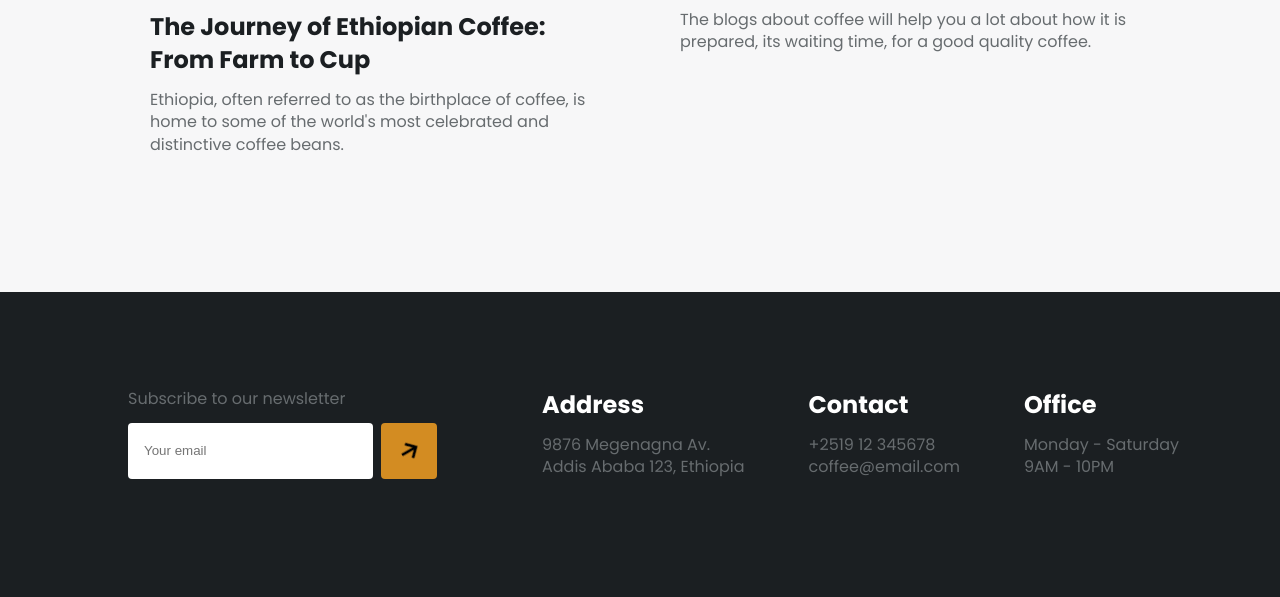
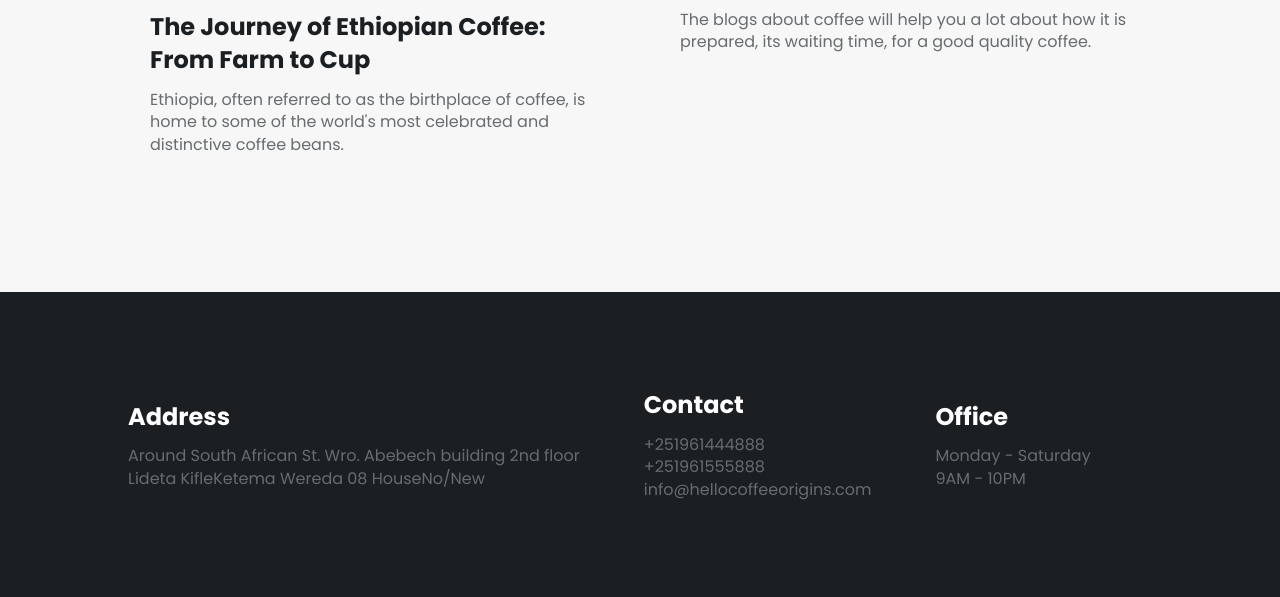
Before and after one commit to ankiyondesigns/coffee-house-frontend, a plain HTML site: page index.html in a window 1280 px wide. Shown: the part 3049-3646 px from the top of the page. Drawn offline with nearby package versions, Linux system fonts and the light colour scheme.

Commit message:
update: remove newsletter and add real info

```diff
--- a/index.html
+++ b/index.html
@@ -396,34 +396,21 @@
         <h1 class="footer__title"></h1>
 
         <div class="footer__content grid">
-          <div class="footer__data">
-            <p class="footer__description">Subscribe to our newsletter</p>
-
-            <div class="footer__newsletter">
-              <input
-                type="email"
-                placeholder="Your email"
-                class="footer__input"
-              />
-              <button class="footer__button">
-                <i class="bx bx-right-arrow-alt"></i>
-              </button>
-            </div>
-          </div>
 
           <div class="footer__data">
             <h2 class="footer__subtitle">Address</h2>
             <p class="footer__information">
-              9876 Megenagna Av. <br />
-              Addis Ababa 123, Ethiopia
+              Around South African St. Wro. Abebech building 2nd floor <br />
+              Lideta KifleKetema Wereda 08 HouseNo/New
             </p>
           </div>
 
           <div class="footer__data">
             <h2 class="footer__subtitle">Contact</h2>
             <p class="footer__information">
-              +2519 12 345678 <br />
-              coffee@email.com
+              +251961444888 <br />
+              +251961555888 <br>
+              info@hellocoffeeorigins.com
             </p>
           </div>
 
```
